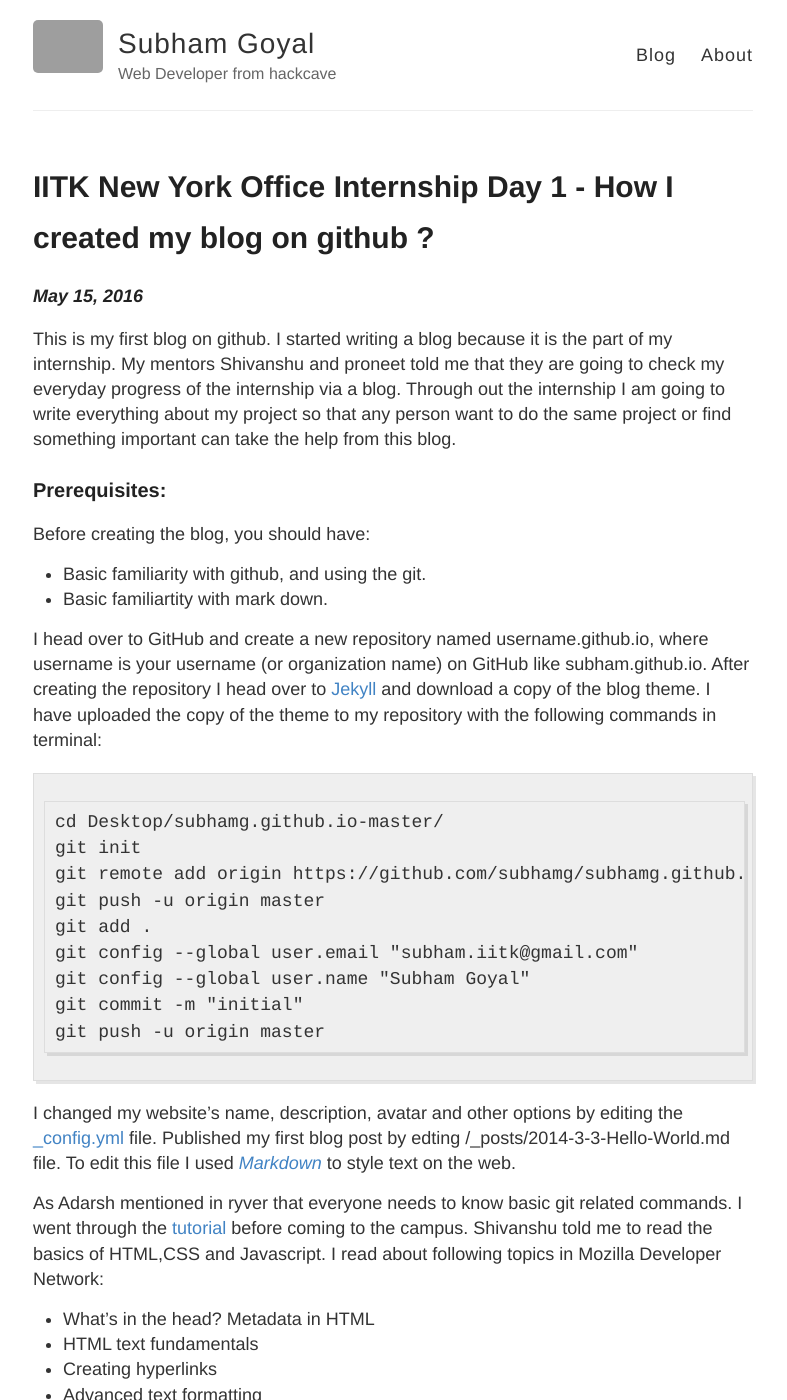
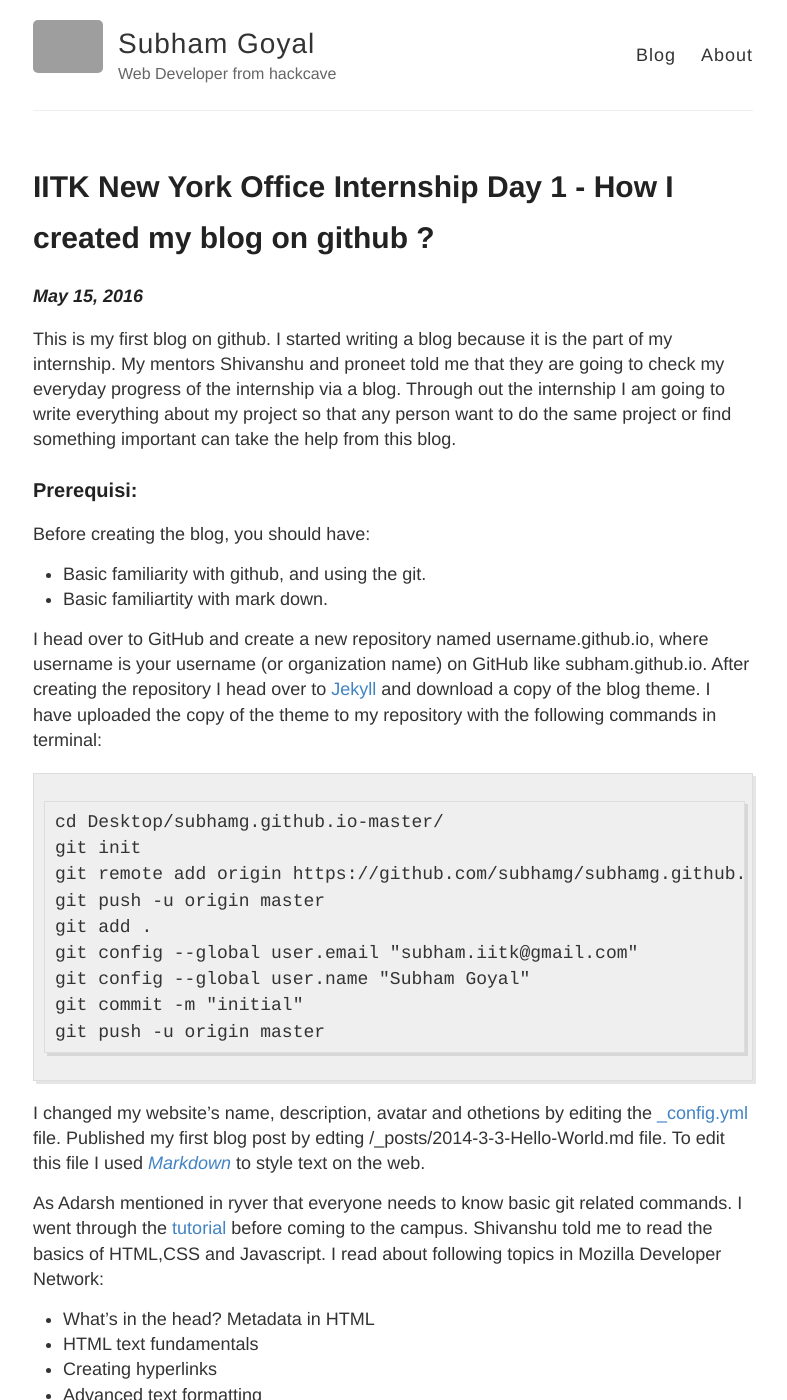
Before and after one commit to kbishal/subhamg.github.io, a Jekyll site: the page built from _posts/2016-5-15-Day-1.md, in a window 1280 px wide and 1400 px high. Shown: the whole window, without its empty margins (247-1034 px from the left). Built offline with Jekyll 4.4.1, drawn with Linux system fonts in a browser that asks for light colours; grey boxes are pictures that could not be loaded.

Commit message:
Update 2016-5-15-Day-1.md

````diff
--- a/_posts/2016-5-15-Day-1.md
+++ b/_posts/2016-5-15-Day-1.md
@@ -6,7 +6,7 @@ title: IITK New York Office Internship Day 1 - How I created my blog on github ?
 
 This is my first blog on github. I started writing a blog because it is the part of my internship. My mentors Shivanshu and proneet told me that they are going to check my everyday progress of the internship via a blog. Through out the internship I am going to write everything about my project so that any person want to do the same project or find something important can take the help from this blog.
 
-### Prerequisites:
+### Prerequisi:
 Before creating the blog, you should have:
 
 * Basic familiarity with github, and using the git.
@@ -26,7 +26,7 @@ git commit -m "initial"
 git push -u origin master
 ```
 
-I changed my website’s name, description, avatar and other options by editing the [_config.yml](https://github.com/subhamg/subhamg.github.io/blob/master/_config.yml) file. Published my first blog post by edting /_posts/2014-3-3-Hello-World.md file. To edit this file I used [*Markdown*](https://guides.github.com/features/mastering-markdown/) to style text on the web.
+I changed my website’s name, description, avatar and othetions by editing the [_config.yml](https://github.com/subhamg/subhamg.github.io/blob/master/_config.yml) file. Published my first blog post by edting /_posts/2014-3-3-Hello-World.md file. To edit this file I used [*Markdown*](https://guides.github.com/features/mastering-markdown/) to style text on the web.
 
 As Adarsh mentioned in ryver that everyone needs to know basic git related commands. I went through the [tutorial](https://try.github.io/levels/1/challenges/1) before coming to the campus. Shivanshu told me to read the basics of HTML,CSS and Javascript. I read about following topics in Mozilla Developer Network:
 
````
